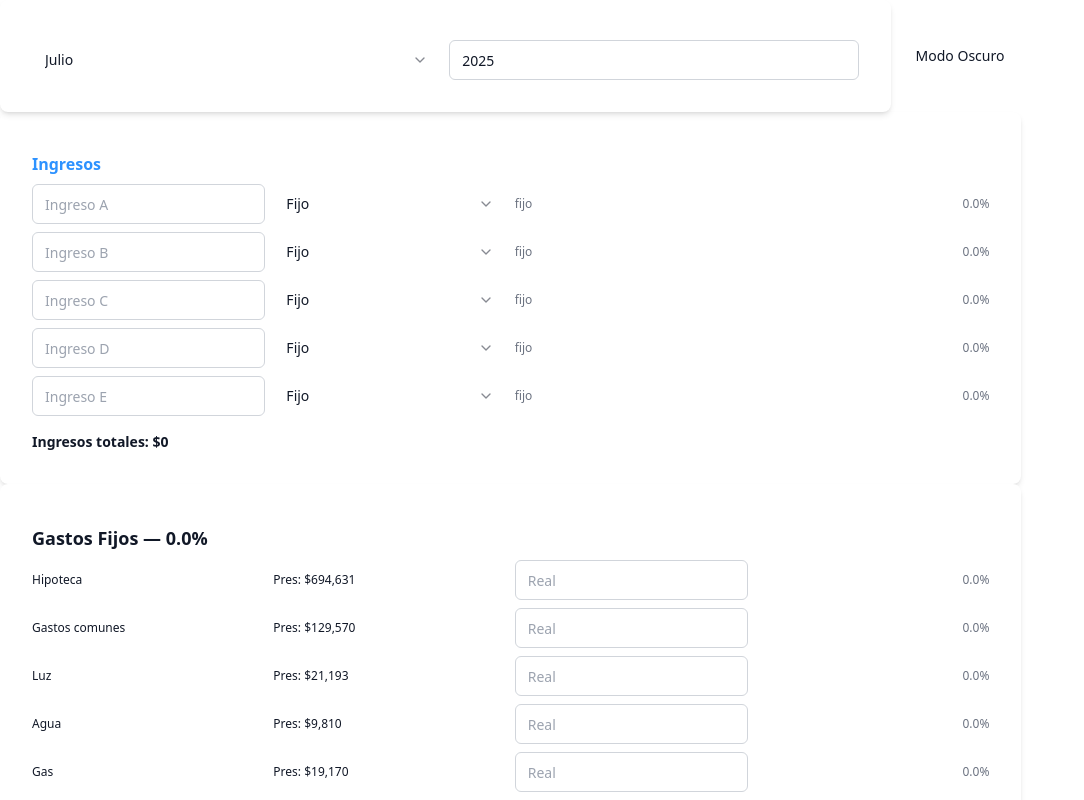
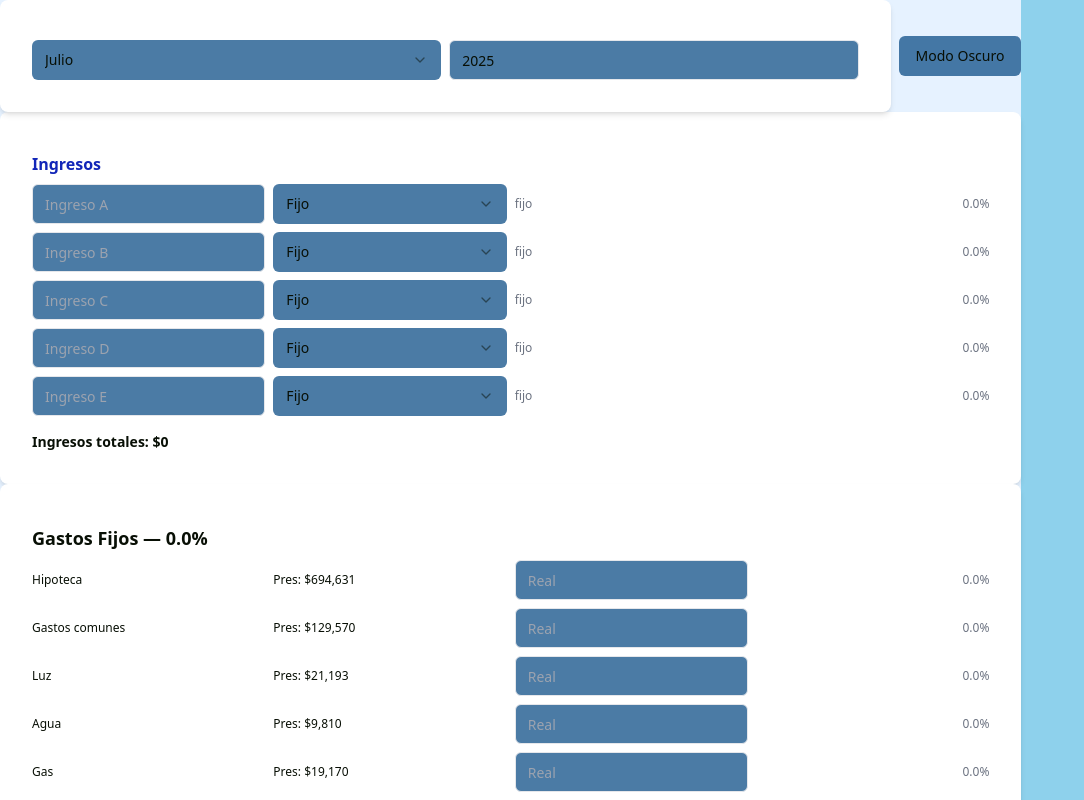
Before and after one commit to Rudolph04-pixel/Rufina009, a React (Vite) app: page / in a window 1280 px wide. Shown: the top 800 px of the page, without its empty margins (0-1084 px from the left). Built offline with nearby package versions, Linux system fonts and the light colour scheme.

Commit message:
Actualiza paleta de colores y estilos globales

```diff
--- a/src/FinanzasPersonales.jsx
+++ b/src/FinanzasPersonales.jsx
@@ -151,7 +151,7 @@ export default function FinanzasPersonales() {
 
   /*********************** Render ***************************/
   return (
-    <div className="bg-background dark:bg-gray-800">
+    <div className="min-h-screen bg-brand-100">
       {/* Top Bar */}
       <div className="flex items-center gap-2">
         <Card className="flex-1">
--- a/src/index.css
+++ b/src/index.css
@@ -3,19 +3,42 @@
 @tailwind utilities;
 
 @layer base {
-  /* ==== Esquema global ==== */
+  /* ==== Variables globales (modo claro) ==== */
+  :root {
+    --background: 197 71% 74%;    /* H S% L% */
+    --foreground: 100 50%  3.9%;
+    --border:      23 71% 89.8%;
+    --input:        0  0% 89.8%;
+    --ring:         0  0%  3.9%;
+    --radius:      0.5rem;
+  }
+
+  /* ==== Overrides para modo oscuro ==== */
+  .dark {
+    --background: 190 50% 60%;
+    --foreground:   0  0% 98%;
+    --border:       0  0% 14.9%;
+    --input:        0  0% 14.9%;
+    --ring:         0  0% 83.1%;
+  }
+
+  /* ==== Esquema base y resets ==== */
   html {
-    /* nota la coma entre light y dark para este parser */
     color-scheme: light, dark;
   }
 
-  /* ==== Variables y resets ==== */
-  :root {
+  body {
+    margin: 0;
+    display: flex;
+    place-items: center;
+    min-width: 320px;
+    min-height: 100vh;
+    /* usa tu variable para el fondo y el texto */
+    background-color: hsl(var(--background));
+    color:            hsl(var(--foreground));
     font-family: system-ui, Avenir, Helvetica, Arial, sans-serif;
     line-height: 1.5;
     font-weight: 400;
-    color: rgba(255, 255, 255, 0.87);
-    background-color: #242424;
     font-synthesis: none;
     text-rendering: optimizeLegibility;
     -webkit-font-smoothing: antialiased;
@@ -25,86 +48,30 @@
   /* ==== Enlaces ==== */
   a {
     font-weight: 500;
-    color: #646cff;
+    color: hsl(231, 77%, 31%); /* equivale aprox. a #646cff */
     text-decoration: inherit;
   }
   a:hover {
-    color: #535bf2;
-  }
-
-  /* ==== Layout base ==== */
-  body {
-    margin: 0;
-    display: flex;
-    place-items: center;
-    min-width: 320px;
-    min-height: 100vh;
-  }
-
-  /* ==== Encabezados ==== */
-  h1 {
-    font-size: 3.2em;
-    line-height: 1.1;
+    color: hsl(227 73% 24%); /* equivale aprox. a #2129bf */
   }
 
   /* ==== Botones ==== */
   button {
-    border-radius: 8px;
+    border-radius: var(--radius);
     border: 1px solid transparent;
     padding: 0.6em 1.2em;
     font-size: 1em;
     font-weight: 500;
     font-family: inherit;
-    background-color: #1a1a1a;
+    background-color: hsla(240, 23%, 67%, 0.84); /* #baafafd6 */
     cursor: pointer;
     transition: border-color 0.25s;
   }
   button:hover {
-    border-color: #646cff;
+    border-color: hsl(240, 18%, 4%);
   }
   button:focus,
   button:focus-visible {
     outline: 4px auto -webkit-focus-ring-color;
   }
-
-  /* ==== Claro según prefers-color-scheme ==== */
-  @media (prefers-color-scheme: light) {
-    :root {
-      color: #213547;
-      background-color: #ffffff;
-    }
-    a:hover {
-      color: #747bff;
-    }
-    button {
-      background-color: #f9f9f9;
-    }
-  }
-
-  /* ==== Variables CSS para tu UI ==== */
-  :root {
-    --background: 0 0% 100%;
-    --foreground: 0 0% 3.9%;
-    /* …tus demás variables… */
-    --border: 0 0% 89.8%;
-    --input: 0 0% 89.8%;
-    --ring: 0 0% 3.9%;
-    --radius: 0.5rem;
-  }
-  .dark {
-    --background: 0 0% 3.9%;
-    --foreground: 0 0% 98%;
-    /* …modo oscuro… */
-    --border: 0 0% 14.9%;
-    --input: 0 0% 14.9%;
-    --ring: 0 0% 83.1%;
-  }
-
-  /* ==== Tailwind @apply ==== */
-  * {
-    @apply border-border;
-  }
-  body {
-    @apply bg-background text-foreground;
-  }
 }
--- a/tailwind.config.js
+++ b/tailwind.config.js
@@ -1,26 +1,29 @@
 // tailwind.config.js
 /** @type {import('tailwindcss').Config} */
 export default {
-  content:[
+  content: [
     './index.html',               // tu HTML principal
     './src/**/*.{js,jsx,ts,tsx}', // todos tus componentes React
   ],
-  darkMode: 'class', // si usas modo oscuro
+  // habilita modo oscuro vía la clase “.dark” en tu <html> o <body>
+  darkMode: 'class',
   theme: {
     extend: {
       colors: {
+        // tu paleta “brand” para clases bg-brand-xxx, text-brand-xxx…
         brand: {
           50:  '#f5faff',
           100: '#e6f2ff',
           200: '#b8dbff',
           300: '#8ac3ff',
           400: '#5baaff',
-          500: '#2d92ff', // tu color principal
+          500: '#1226b8ff', // tu color principal en light mode
           600: '#0077e6',
           700: '#005bab',
           800: '#003f70',
           900: '#002335',
         },
+        // escala de grises genérica
         gray: {
           50:  '#f9fafb',
           100: '#f3f4f6',
@@ -33,23 +36,22 @@ export default {
           800: '#1f2937',
           900: '#111827',
         },
-        // Token "border" para generar .border-border
+
+        // tokens CSS-variables mapeados como utilidades Tailwind
         border: {
-          DEFAULT: '#d1d5db',  // mismo que gray.300
-          dark:   '#4b5563',   // mismo que gray.600 en modo oscuro
+          DEFAULT: '#215098ff', // mismo que gray.300 en light
+          dark:    '#8994a1ff', // mismo que gray.600 en dark
         },
-        // Token "background" para bg-background y dark:bg-background
         background: {
-          DEFAULT: '#ffffff',  // bg-background en claro
-          dark:    '#1f2937',  // bg-background en oscuro
+          DEFAULT: '#0a4b85bb', // bg-background en modo claro
+          dark:    '#11386aff', // bg-background en modo oscuro
         },
-        // Token "foreground" para text-foreground y dark:text-foreground
         foreground: {
-          DEFAULT: '#111827',  // color de texto en modo claro (gray.900)
-          dark:    '#f9fafb',  // color de texto en modo oscuro (gray.50)
-        }
-      }
-    }
+          DEFAULT: '#160606ff', // text-foreground en modo claro
+          dark:    '#121d28ff', // text-foreground en modo oscuro
+        },
+      },
+    },
   },
-  plugins: []
+  plugins: [],
 }
```
